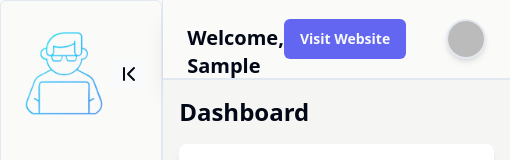
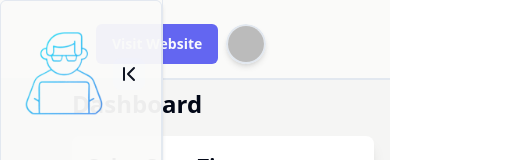
Before and after one commit to Wasikur/ecom-admin, a React (Vite) app: page /home in a window 390 px wide. Shown: the top 160 px of the page, 510 px wide, since content can reach past the window. Built offline with nearby package versions, Linux system fonts and the light colour scheme; no server answers; sample sign-in values are in the browser's storage.

Commit message:
mobile optimization 1

```diff
--- a/src/components/dashboard/DashboardLayout.jsx
+++ b/src/components/dashboard/DashboardLayout.jsx
@@ -37,7 +37,7 @@ const DashboardLayout = () => {
 
   return (
     <div className="flex">
-      <div className="shadow-md">
+      <div className="absolute z-10 shadow-md overflow-y-1 opacity-95">
         <SideBar>
           <SidebarItem
             icon={<PieChart />}
@@ -125,7 +125,7 @@ const DashboardLayout = () => {
       </div>
       <div className="flex flex-col w-full">
         <Header />
-        <div className="bg-stone-100 w-full h-full p-2">
+        <div className="bg-stone-100 w-full h-full pl-16 pr-2">
           <Outlet />
         </div>
       </div>
--- a/src/components/header/Header.jsx
+++ b/src/components/header/Header.jsx
@@ -46,12 +46,26 @@ const Header = () => {
   const displayName = currentUser?.displayName || currentUser?.email;
 
   return (
-    <div className="flex justify-between h-20 w-full p-6 bg-stone-50 select-none border-b-2 shadow-xl">
+    <div className="flex flex-col md:flex-row justify-between h-20 w-full pl-24 mr-14 p-6 bg-stone-50 select-none border-b-2 shadow-xl">
       {isMobile ? (
-        <span className="text-xl font-semibold">
+        <>
+          <div className="flex justify-between items-center w-full">
+            <div className="flex gap-2">
+              <Link to="/">
+                <Button className="bg-indigo-500 font-bold hover:bg-indigo-600 transition-colors">
+                  Visit Website
+                </Button>
+              </Link>
+              <AvatarButton />
+            </div>
+          </div>
+          <span className="text-xl font-semibold mt-4">
             Welcome, {displayName || "Guest"}
           </span>
+        </>
       ) : (
+        <>
+          <div className="flex items-center gap-2">
             <TypeAnimation
               sequence={[`Welcome,`, 1000, `${displayName || "Guest"}`, 1000]}
               wrapper="span"
@@ -59,7 +73,7 @@ const Header = () => {
               style={{ fontSize: "1.5rem", fontWeight: 600 }}
               repeat={Infinity}
             />
-      )}
+          </div>
           <div className="flex flex-row items-center gap-10">
             <Link to="/">
               <Button className="bg-indigo-500 font-bold hover:bg-indigo-600 transition-colors">
@@ -68,6 +82,8 @@ const Header = () => {
             </Link>
             <AvatarButton />
           </div>
+        </>
+      )}
     </div>
   );
 };
```
Lines whose indentation alone changed are shown as unchanged.
